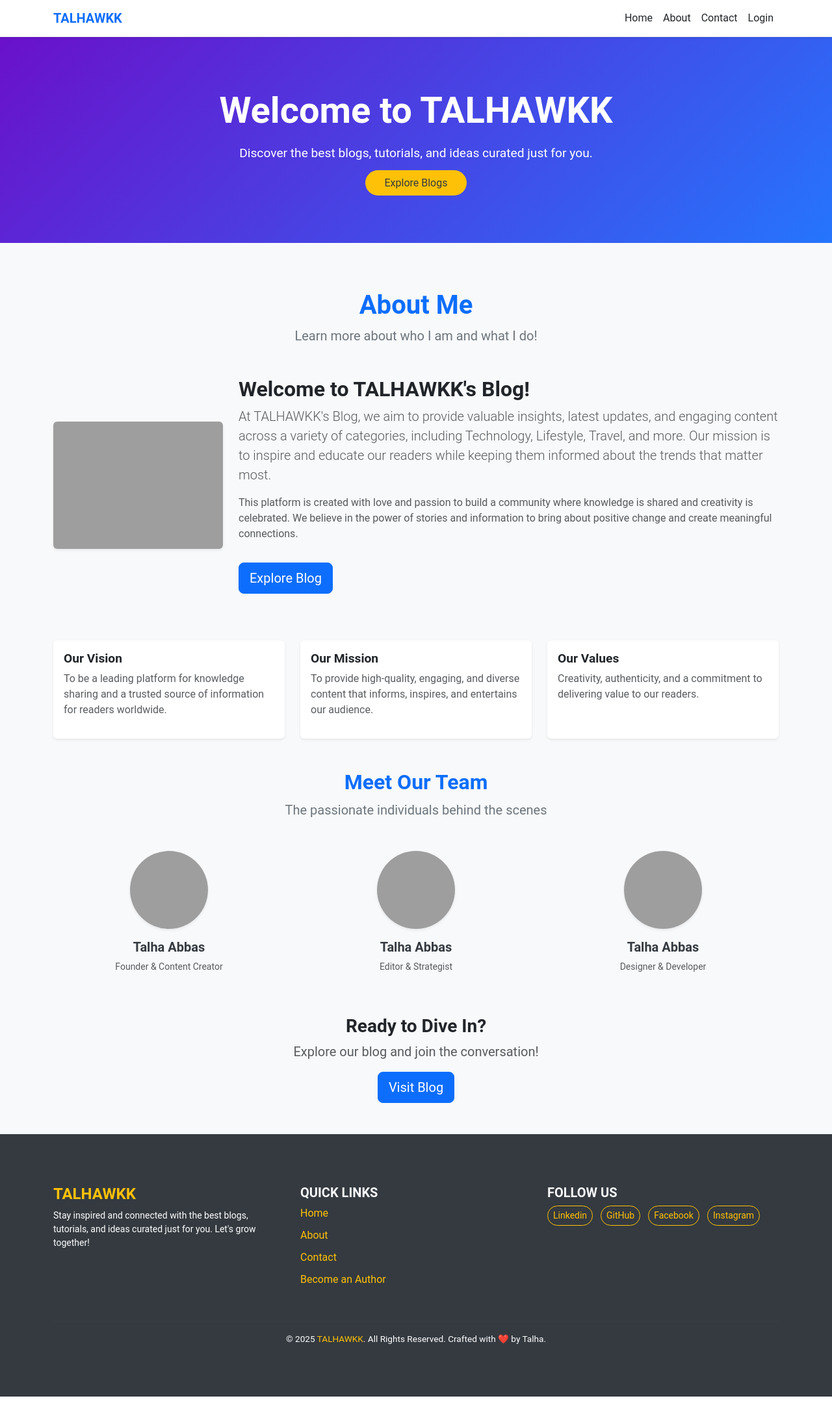
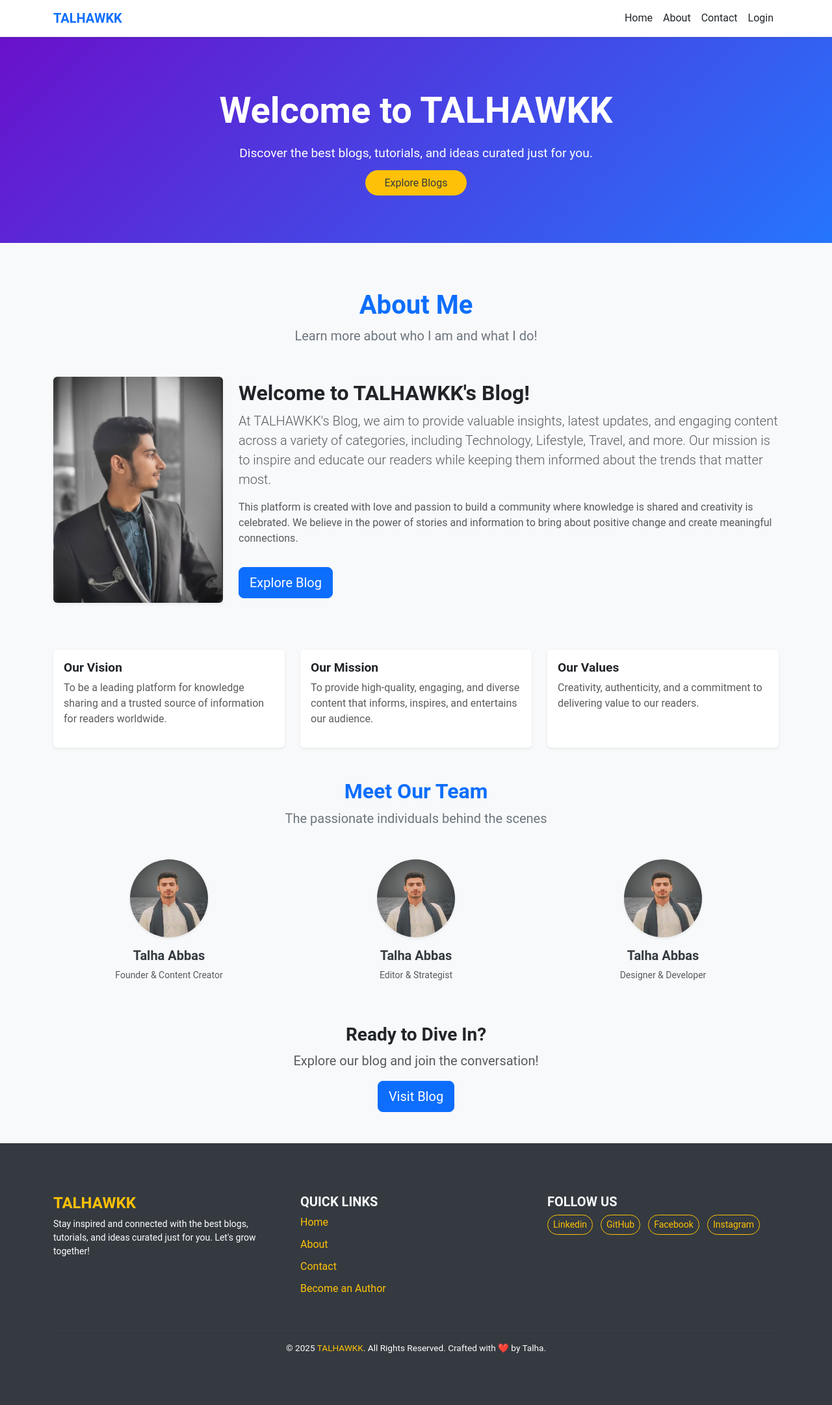
Before and after one commit to talhawkk/Blog-Project-Using-Django, a Django app: page /about/ in a window 1280 px wide. Shown: the whole page at 65% size. Run offline with Django 5.2, Linux system fonts and the light colour scheme; grey boxes are pictures that could not be loaded.

Commit message:
add images in about page and some final changes

```diff
--- a/BlogProject/blog/templates/blog/aboutus.html
+++ b/BlogProject/blog/templates/blog/aboutus.html
@@ -10,7 +10,7 @@
 
     <div class="row align-items-center gy-4">
         <div class="col-md-3">
-            <img src="{% static 'images/about-us.jpg' %}" alt="About Us" class="img-fluid rounded shadow-sm">
+            <img src="{% static 'blog/images/imag3.jpg' %}" alt="About Us" class="img-fluid rounded shadow-sm">
         </div>
 
         <div class="col-md-9">
@@ -63,17 +63,17 @@
         <p class="text-secondary text-center fs-5">The passionate individuals behind the scenes</p>
         <div class="row gy-4 mt-4">
             <div class="col-md-4 text-center">
-                <img src="{% static 'images/team1.jpg' %}" alt="Team Member" class="rounded-circle shadow-sm mb-3" width="120" height="120">
+                <img src="{% static 'blog/images/imag1.png' %}" alt="Team Member" class="rounded-circle shadow-sm mb-3" width="120" height="120">
                 <h5 class="fw-bold">Talha Abbas</h5>
                 <p class="text-muted small">Founder & Content Creator</p>
             </div>
             <div class="col-md-4 text-center">
-                <img src="{% static 'images/team2.jpg' %}" alt="Team Member" class="rounded-circle shadow-sm mb-3" width="120" height="120">
+                <img src="{% static 'blog/images/imag1.png' %}" alt="Team Member" class="rounded-circle shadow-sm mb-3" width="120" height="120">
                 <h5 class="fw-bold">Talha Abbas</h5>
                 <p class="text-muted small">Editor & Strategist</p>
             </div>
             <div class="col-md-4 text-center">
-                <img src="{% static 'images/team3.jpg' %}" alt="Team Member" class="rounded-circle shadow-sm mb-3" width="120" height="120">
+                <img src="{% static 'blog/images/imag1.png' %}" alt="Team Member" class="rounded-circle shadow-sm mb-3" width="120" height="120">
                 <h5 class="fw-bold">Talha Abbas</h5>
                 <p class="text-muted small">Designer & Developer</p>
             </div>
--- a/BlogProject/blog/templates/blog/base.html
+++ b/BlogProject/blog/templates/blog/base.html
@@ -113,7 +113,7 @@
     <div class="container">
       <h1>Welcome to TALHAWKK</h1>
       <p>Discover the best blogs, tutorials, and ideas curated just for you.</p>
-      <a href="#blogg" class="btn-hero">Explore Blogs</a>
+      <a href="{% url 'home' %}" class="btn-hero">Explore Blogs</a>
     </div>
   </section>
   <div class="container content-wrapper">
--- a/BlogProject/blog/views.py
+++ b/BlogProject/blog/views.py
@@ -45,8 +45,8 @@
                 user=form.save()
                 group=Group.objects.get(name='Author')
                 user.groups.add(group)
-                messages.success(request,'You have been Registered Successfully')
-                # form=SignUpForm()
+                messages.success(request,'An Author has been added Successfully')
+                return HttpResponseRedirect('/dashboard/')
         else:
             form=SignUpForm()
         return render(request, 'blog/signup.html',{'form':form})
```
Also changed, not shown: BlogProject/BlogProject/settings.py (+3 -7 lines), BlogProject/blog/static/blog/images/imag1.png (added), BlogProject/blog/static/blog/images/imag3.jpg (added).
